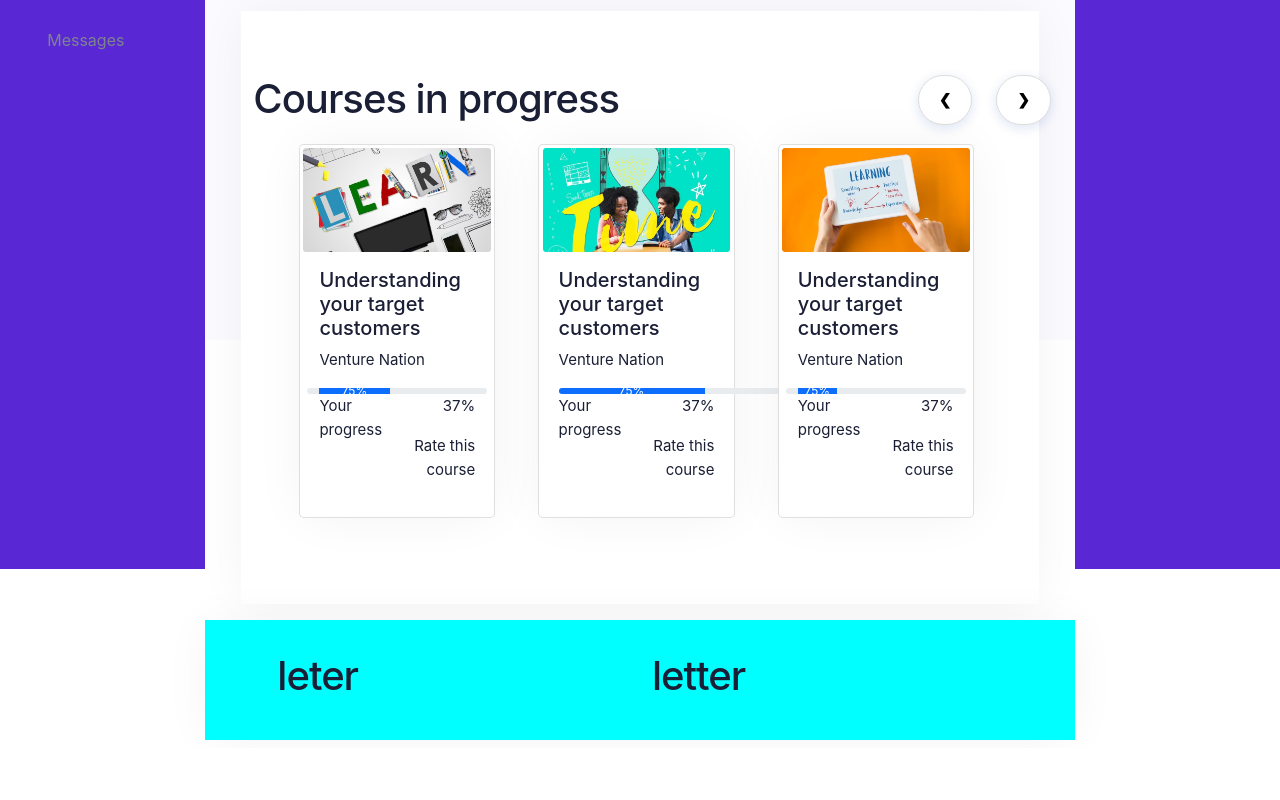
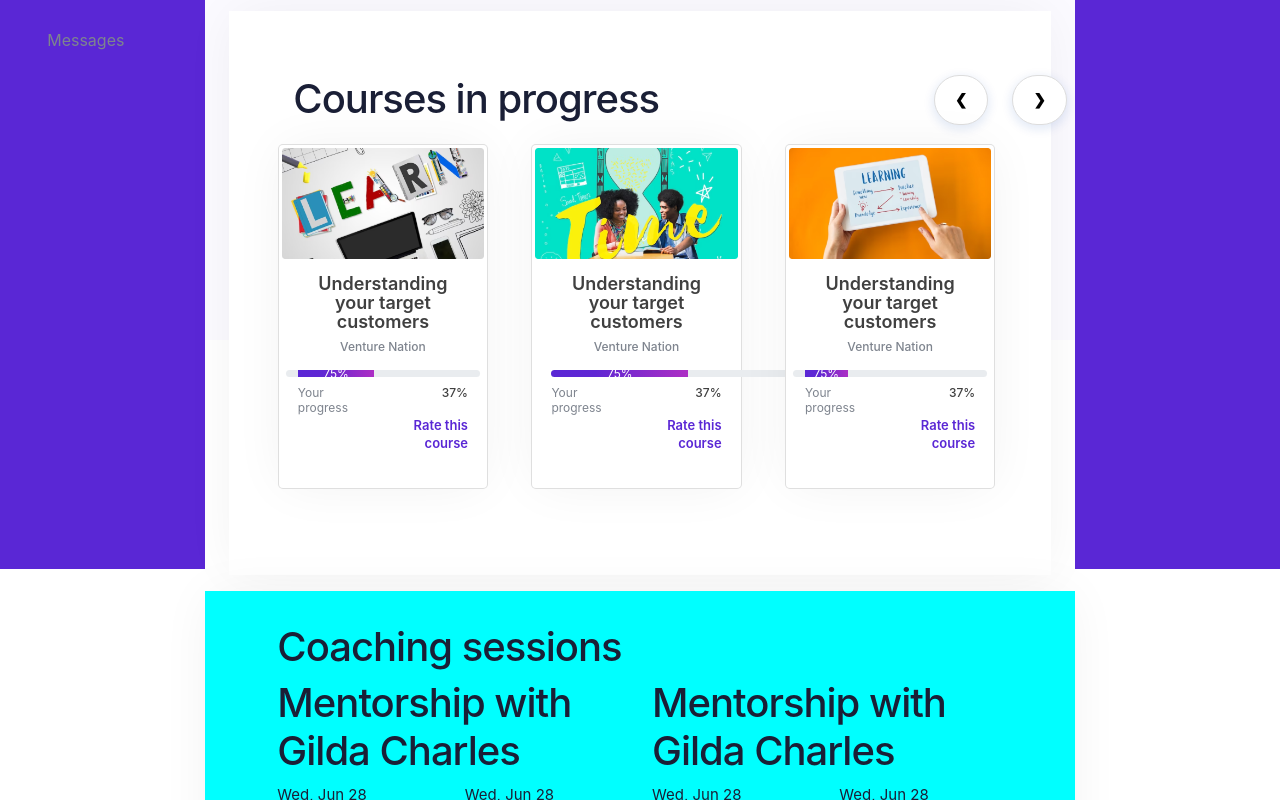
Before and after one commit to Ayodeji0955/vue-project, a Vue app: page /dashboard in a window 1280 px wide. Shown: the part 460-1260 px from the top of the page. Before the commit the page ends 1208 px from the top, so only its background shows below. Built offline with nearby package versions, Linux system fonts and the light colour scheme.

Commit message:
created header-text, pagination css style in CoursesProgress component

```diff
--- a/src/components/dashboard/CoachingSession.vue
+++ b/src/components/dashboard/CoachingSession.vue
@@ -1,12 +1,35 @@
 <template>
     <div class="coaching-session">
         <div class="container">
+            <h1>Coaching sessions</h1>
             <div class="row justify-content-center">
                 <div class="col-md-6">
-                    <h1>leter</h1>
+                    <h1>Mentorship with Gilda Charles</h1>
+                    <div class="row">
+                        <div class="col">Wed, Jun 28</div>
+                        <div class="col">Wed, Jun 28</div>
+                    </div>
                 </div>
                 <div class="col-md-6">
-                    <h1>letter</h1>
+                    <h1>Mentorship with Gilda Charles</h1>
+                    <div class="row">
+                        <div class="col">Wed, Jun 28</div>
+                        <div class="col">Wed, Jun 28</div>
+                    </div>
+                </div>
+                <div class="col-md-6">
+                    <h1>Mentorship with Gilda Charles</h1>
+                    <div class="row">
+                        <div class="col">Wed, Jun 28</div>
+                        <div class="col">Wed, Jun 28</div>
+                    </div>
+                </div>
+                <div class="col-md-6">
+                    <h1>Mentorship with Gilda Charles</h1>
+                    <div class="row">
+                        <div class="col">Wed, Jun 28</div>
+                        <div class="col">Wed, Jun 28</div>
+                    </div>
                 </div>
             </div>
         </div>
--- a/src/components/dashboard/CoursesProgress.vue
+++ b/src/components/dashboard/CoursesProgress.vue
@@ -1,32 +1,32 @@
 <template>
     <div class="courses">
         <div class="container courses__container">
+            <div class="row justify-content-between">
+                <div class="col-md-8 courses__main-col">
+                    <h1 class="text-right courses__main-col--header-txt">Courses in progress</h1>
+                </div>
+                <div class="col-md-2 courses__main-col">
+                    <div class="pagination courses__main-col--pagination">
+                      <a href="#" class="next courses__main-col--next" type="button" data-bs-target="#carouselExampleCaptions" data-bs-slide="prev">❮</a>
+                      <a href="#" class="prev courses__main-col--prev" type="button" data-bs-target="#carouselExampleCaptions" data-bs-slide="next">❯</a>
+                    </div>
+                </div>
+            </div>
             <div class="row justify-content-center courses__main">
                 <div class="col-md-12">
-                    <div class="row justify-content-between px-7">
-                        <div class="col-md-6">
-                            <h1>Courses in progress</h1>
-                        </div>
-                        <div class="col-md-2 ">
-                            <div class="pagination">
-                              <a href="#" class="next" type="button" data-bs-target="#carouselExampleCaptions" data-bs-slide="prev">❮</a>
-                              <a href="#" class="prev" type="button" data-bs-target="#carouselExampleCaptions" data-bs-slide="next">❯</a>
-                            </div>
-                        </div>
-                    </div>
                 </div>
                 <div class="col-md-3 courses__sub-col">
                     <div class="card courses__card">
                         <img src="~@/assets/images/card/frame_1.png" alt="Logo" class="navbar__img">
                         <div class="card-body">
-                            <h5 class="card-title">Understanding your target customers</h5>
-                            <p class="card-text">Venture Nation</p>
+                            <h5 class="card-title courses__card--card-title">Understanding your target customers</h5>
+                            <p class="card-text courses__card--card-txt">Venture Nation</p>
                             <div class="row">
                                 <div class="progress col-md-10 courses__progress" role="progressbar" aria-label="Warning example" aria-valuenow="75" aria-valuemin="0" aria-valuemax="100">
-                                    <div class="progress-bar text-bg-warning" style="width: 45%">75%</div>
+                                    <div class="progress-bar text-bg-warning courses__progress--bg" style="width: 45%">75%</div>
                                 </div>
                                 <div class="col-md-6">
-                                    <p>Your progress</p>
+                                    <p class="courses__col--main-txt">Your progress</p>
                                 </div>
                                 <div class="col-md-6 courses__col">
                                     <p class="courses__col--txt">37%</p>
@@ -40,14 +40,14 @@
                     <div class="card courses__card">
                         <img src="~@/assets/images/card/frame_2.png" alt="Logo" class="navbar__img">
                         <div class="card-body">
-                            <h5 class="card-title">Understanding your target customers</h5>
-                            <p class="card-text">Venture Nation</p>
+                            <h5 class="card-title courses__card--card-title">Understanding your target customers</h5>
+                            <p class="card-text courses__card--card-txt">Venture Nation</p>
                             <div class="progress col-md-10 courses__progress" role="progressbar" aria-label="Warning example" aria-valuenow="75" aria-valuemin="0" aria-valuemax="100">
-                                <div class="progress-bar text-bg-warning" style="width: 50%">75%</div>
+                                <div class="progress-bar text-bg-warning courses__progress--bg" style="width: 50%">75%</div>
                             </div>
                             <div class="row justify-content-between">
                                 <div class="col-md-6">
-                                    <p>Your progress</p>
+                                    <p class="courses__col--main-txt">Your progress</p>
                                 </div>
                                 <div class="col-md-6 courses__col">
                                     <p class="courses__col--txt">37%</p>
@@ -61,14 +61,14 @@
                     <div class="card courses__card">
                         <img src="~@/assets/images/card/frame_3.png" alt="Logo" class="navbar__img">
                         <div class="card-body">
-                            <h5 class="card-title">Understanding your target customers</h5>
-                            <p class="card-text">Venture Nation</p>
+                            <h5 class="card-title courses__card--card-title">Understanding your target customers</h5>
+                            <p class="card-text courses__card--card-txt">Venture Nation</p>
                             <div class="row">
                                 <div class="progress col-md-12 courses__progress" role="progressbar" aria-label="Warning example" aria-valuenow="75" aria-valuemin="0" aria-valuemax="100">
-                                    <div class="progress-bar text-bg-warning" style="width: 25%">75%</div>
+                                    <div class="progress-bar text-bg-warning courses__progress--bg" style="width: 25%">75%</div>
                                 </div>
                                 <div class="col-md-6">
-                                    <p>Your progress</p>
+                                    <p class="courses__col--main-txt">Your progress</p>
                                 </div>
                                 <div class="col-md-6 courses__col">
                                     <p class="courses__col--txt">37%</p>
@@ -96,12 +96,26 @@
 .courses {
     padding: 1rem 1.5rem;
 
-
-
-    &__main {
+    &__container {
         padding: 4rem 0rem;
         background: var(--solid-white, #FFF);
         box-shadow: 0px 0px 50px -5px rgba(0, 0, 0, 0.06);
+        text-align: center;
+
+    }
+
+
+    &__main-col {
+
+        &--header-txt {
+            text-align: left;
+            padding-left: 4rem;
+        }
+
+        &--pagination {
+            text-align: left;
+        }
+
     }
 
     &__sub-col {
@@ -114,6 +128,24 @@
         border-radius: 0.3125rem;
         background: #FFF;
         box-shadow: 0px 0px 50px -5px rgba(0, 0, 0, 0.06);
+
+        &--card-txt {
+            color: var(--text-black-2, #7E848E);
+            font-family: Inter;
+            font-size: 0.75rem;
+            font-style: normal;
+            font-weight: 500;
+            line-height: normal;
+        }
+
+        &--card-title {
+            color: var(--text-black, #404040);
+            font-family: Inter;
+            font-size: 1.125rem;
+            font-style: normal;
+            font-weight: 600;
+            line-height: 1.15881rem; /* 142.627% */
+        }
     }
 
     &__img {
@@ -122,19 +154,47 @@
     }
 
     &__progress {
-        width: 18.25rem;
+        width: 17.10rem;
         height: 0.41069rem;
         // flex-shrink: 0;
+
+        &--bg {
+            background: var(--linear-cta-primary, linear-gradient(91deg, #5A27D5 0%, #5F27D3 32.36%, #AD2EC4 100%));
+        }
     }
 
     &__col {
 
+        &--main-txt {
+            color: var(--text-black-2, #7E848E);
+            font-family: Inter;
+            font-size: 0.75rem;
+            font-style: normal;
+            font-weight: 400;
+            line-height: normal;
+            text-align: left;
+            padding-top: 0.5rem;
+        }
+
         &--txt {
             text-align: right;
+            color: var(--text-black, #404040);
+            font-family: Inter;
+            font-size: 0.75rem;
+            font-style: normal;
+            font-weight: 500;
+            line-height: normal;
+            padding-top: 0.5rem;
         }
 
         &--sub-txt {
             text-align: right;
+            color: var(--primary-regular, #5A27D5);
+            font-family: Inter;
+            font-size: 0.8125rem;
+            font-style: normal;
+            font-weight: 600;
+            line-height: 1.15881rem; /* 142.627% */
         }
     }
 }
```
